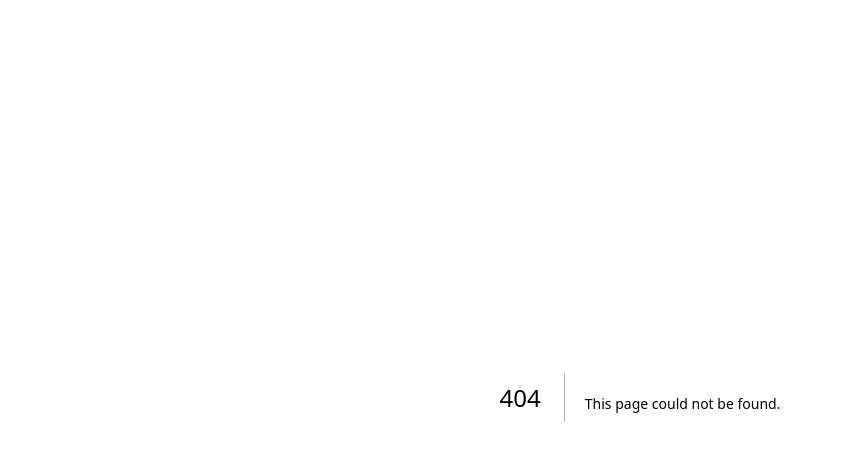
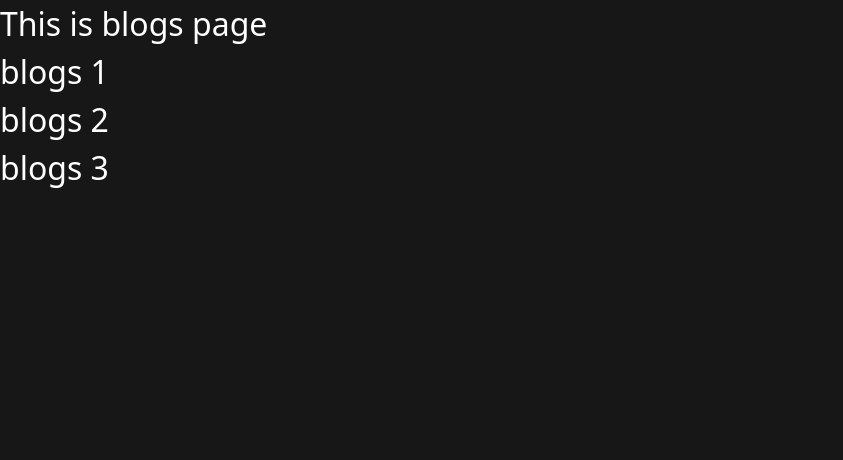
Before and after one commit to Devanshugoell/Next.js-Notes, a Next.js app: page /blog in a window 1280 px wide. Before the commit this address had no page. Shown: the top 460 px of the page, without its empty margins (0-843 px from the left). Built offline with nearby package versions, Linux system fonts and the light colour scheme.

Commit message:
Dynamic routing

```diff
--- /dev/null
+++ b/src/app/blog/[id]/page.tsx
@@ -0,0 +1,3 @@
+export default function BlogPage({ params }: { params: { id: string } }) {
+  return <h1>You are viewing blog number: {params.id}</h1>;
+}
--- /dev/null
+++ b/src/app/blog/page.tsx
@@ -0,0 +1,10 @@
+export default function blog() {
+  return (
+    <>
+      <h1>This is blogs page</h1>
+      <p>blogs 1</p>
+      <p>blogs 2</p>
+      <p>blogs 3</p>
+    </>
+  );
+}
```
Also changed, not shown: 1 other file (tests, documents, lock files or other folders).
